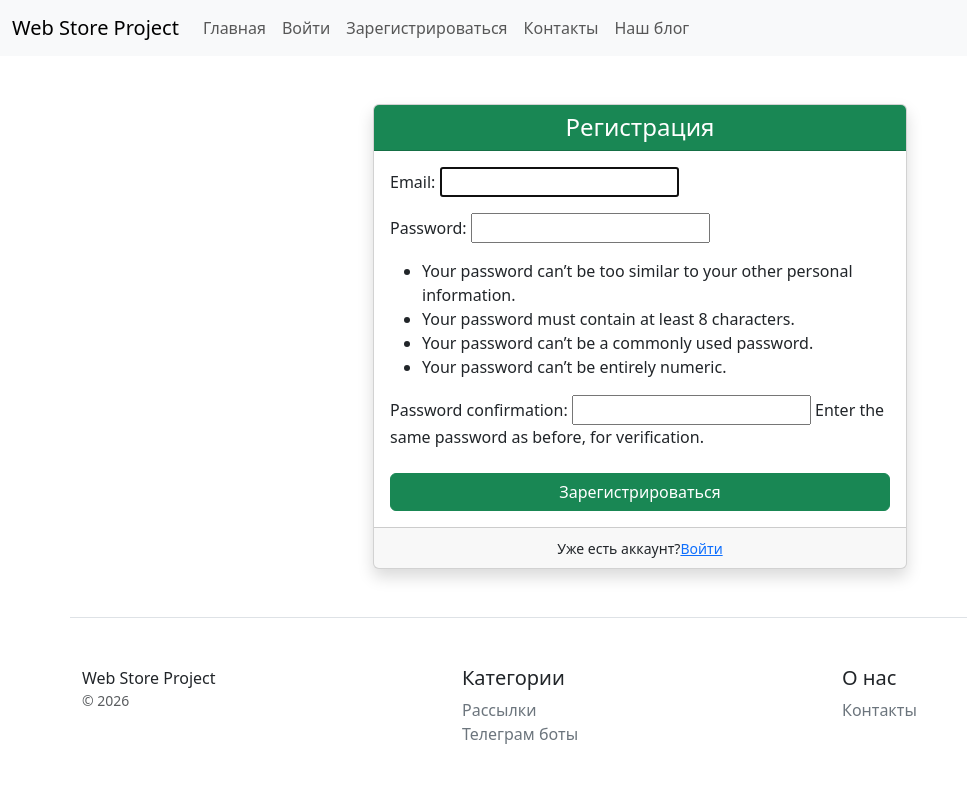
After one commit to AlexanderKokorinV/Web_Store_Project, a Django app: page /users/register/ in a window 1280 px wide. The commit adds this page. Shown: the whole page, without its empty margins (0-967 px from the left). Run offline with Django 5.2, Linux system fonts and the light colour scheme; some libraries are stand-ins or nearby versions.

Commit message:
register view has been updated

```diff
--- a/catalog/templates/catalog/includes/inc_main_menu.html
+++ b/catalog/templates/catalog/includes/inc_main_menu.html
@@ -9,6 +9,18 @@
                 <li class="nav-item">
                     <a class="nav-link" href="{% url 'catalog:home' %}">Главная</a>
                 </li>
+                {% if user.s_athenticated %}
+                <li class="nav-item">
+                    <a class="nav-link" href="{% url 'users:logout' %}">Выйти</a>
+                </li>
+                {% else %}
+                <li class="nav-item">
+                    <a class="nav-link" href="{% url 'users:login' %}">Войти</a>
+                </li>
+                <li class="nav-item">
+                    <a class="nav-link" href="{% url 'users:register' %}">Зарегистрироваться</a>
+                </li>
+                {% endif %}
                 <li class="nav-item">
                     <a class="nav-link" href="{% url 'catalog:contacts' %}">Контакты</a>
                 </li>
--- a/config/urls.py
+++ b/config/urls.py
@@ -24,4 +24,5 @@ urlpatterns = [
     path("admin/", admin.site.urls),
     path("", include(("catalog.urls", "catalog"), namespace="catalog")),
     path("blog/", include(("blog.urls", "blog"), namespace="blog")),
+    path("users/", include("users.urls", namespace="users")),
 ] + static(settings.MEDIA_URL, document_root=settings.MEDIA_ROOT)
--- /dev/null
+++ b/users/forms.py
@@ -0,0 +1,8 @@
+from django.contrib.auth.forms import UserCreationForm, AuthenticationForm
+from django import forms
+from users.models import User
+
+class UserRegisterForm(UserCreationForm):
+    class Meta:
+        model = User
+        fields = ["email", "password1", "password2"]
--- a/users/models.py
+++ b/users/models.py
@@ -33,6 +33,13 @@ class User(AbstractUser):
         help_text="Введите вашу страну"
     )
 
+    token = models.CharField(
+        max_length=100,
+        verbose_name="Token",
+        blank=True,
+        null=True
+    )
+
     USERNAME_FIELD = "email"
     REQUIRED_FIELDS = []
 
--- /dev/null
+++ b/users/templates/users/register.html
@@ -0,0 +1,28 @@
+{% extends "catalog/base.html" %}
+{% block content %}
+<div class="container mt-5">
+    <div class="row justify-content-center">
+        <div class="col-md-6">
+            <div class="card shadow">
+                <div class="card-header bg-success text-white text-center">
+                    <h4 class="mb-0">Регистрация</h4>
+                </div>
+                <div class="card-body">
+                    <form method="post">
+                        {% csrf_token %}
+                        {{ form.as_p }}
+                        <div class="d-grid gap-2 mt-4">
+                            <button type="submit" class="btn btn-success">
+                                Зарегистрироваться
+                            </button>
+                        </div>
+                    </form>
+                </div>
+                <div class="card-footer text-center">
+                    <small>Уже есть аккаунт?<a href="{% url 'users:login' %}">Войти</a></small>
+                </div>
+            </div>
+        </div>
+    </div>
+</div>
+{% endblock %}
--- /dev/null
+++ b/users/urls.py
@@ -0,0 +1,13 @@
+from users.apps import UsersConfig
+from django.urls import path
+from django.contrib.auth.views import LoginView, LogoutView
+
+from users.views import UserRegisterView
+
+app_name = UsersConfig.name
+
+urlpatterns = [
+    path("login/", LoginView.as_view(template_name="users/login.html"), name="login"),
+    path("logout/", LogoutView.as_view(template_name="users/logout.html"), name="logout"),
+    path("register/", UserRegisterView.as_view(), name="register"),
+]
--- a/users/views.py
+++ b/users/views.py
@@ -1,3 +1,14 @@
-from django.shortcuts import render
+from django.urls import reverse_lazy
+from django.views.generic import CreateView
+from users.forms import UserRegisterForm
+from users.models import User
 
-# Create your views here.
+class UserRegisterView(CreateView):
+    model = User
+    form_class = UserRegisterForm
+    template_name = "users/register.html"
+    success_url = reverse_lazy("users:login")
+
+    def form_valid(self, form):
+        user = form.save() # Сохраняем пользователя
+        user.is_active = False
```
Also changed, not shown: config/settings.py (+13 -0 lines), users/management/commands/create_admin.py (added, +11 -0 lines), users/templates/users/login.html (added, +28 -0 lines), users/management/__init__.py (added), users/management/commands/__init__.py (added), 1 other file.
